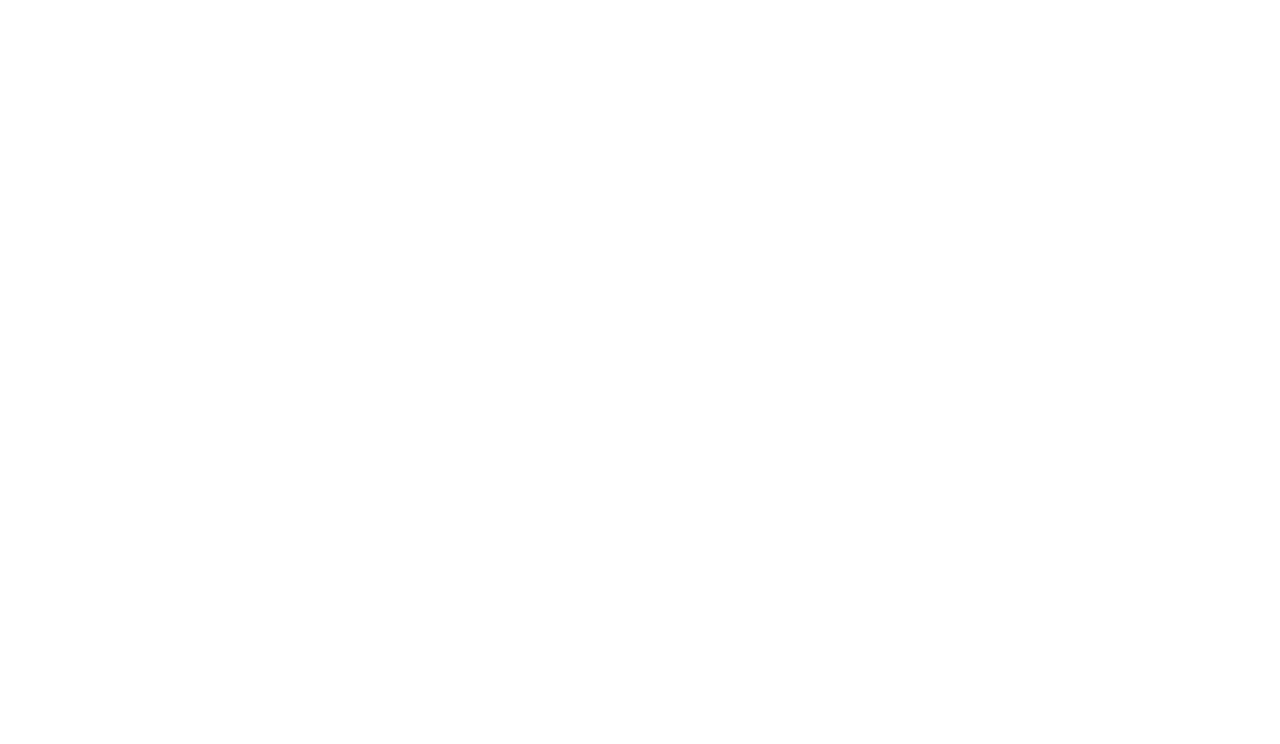
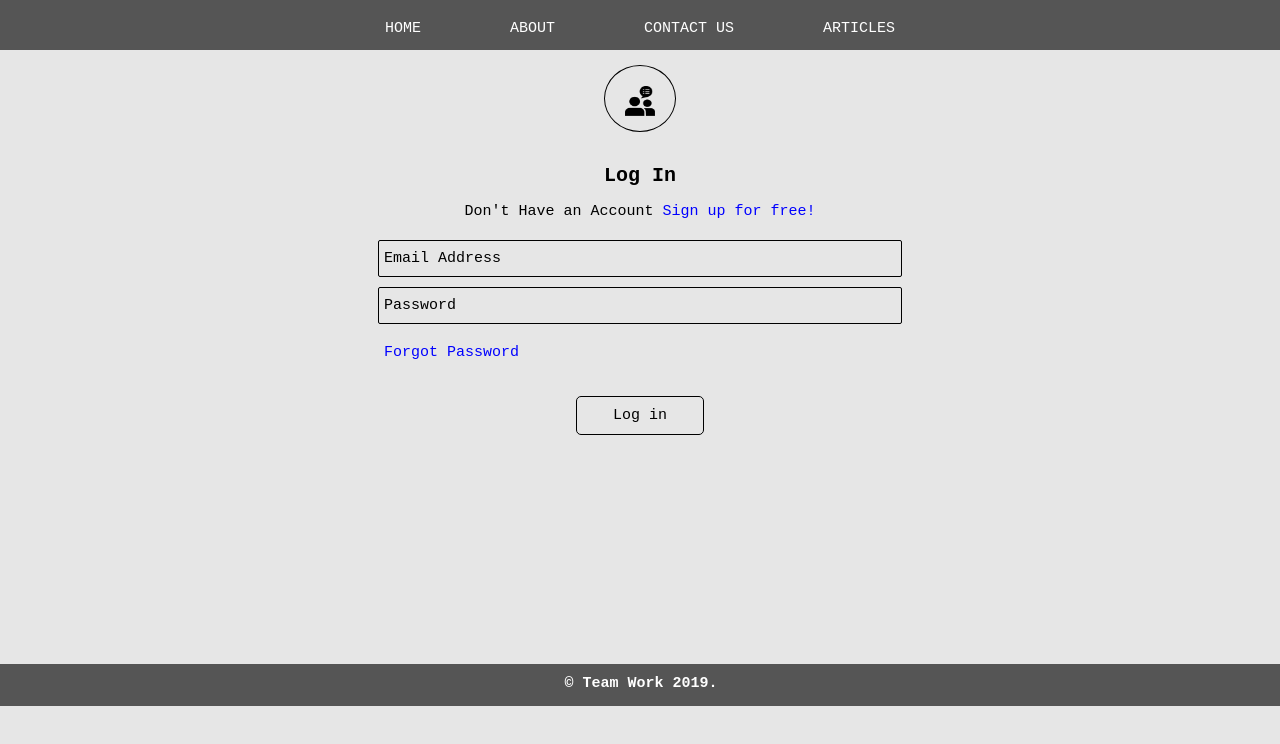
Before and after one commit to mutabazigakuba/Team_Work, a plain HTML site: page UI/pages/login.html in a window 1280 px wide. Drawn offline with Linux system fonts and the light colour scheme.

Commit message:
[Finishes #168292557] added, desinged and connected the login page

```diff
--- a/UI/css/main.css
+++ b/UI/css/main.css
@@ -157,9 +157,19 @@ hr {
   min-height: 250px;
 }
 /* signup page */
+a, a:active, a:visited {
+  color: blue;
+  background: #e6e6e6;
+  text-decoration: none;
+}
+a:hover {
+  color: blue;
+  text-decoration: underline;
+}
 #signupSection {
   text-align: center;
   padding: 0px 0px 100px 0px;
+  min-height: 400px;
 }
 #signupSection h2 {
   font-size: 20px;
--- a/UI/pages/login.html
+++ b/UI/pages/login.html
@@ -0,0 +1,69 @@
+<!DOCTYPE html>
+<html>
+
+<head>
+    <meta charset="utf-8">
+    <meta http-equiv="X-UA-Compatible" content="IE=edge">
+    <title>Signup Page</title>
+    <meta name="viewport" content="width=device-width, initial-scale=1">
+    <link rel="stylesheet" type="text/css" media="screen" href="../css/main.css">
+    <style>
+        #logoSection {
+            width: 100%;
+            text-align: center;
+            display: flex;
+        }
+
+        #imgBg {
+            padding: 10px;
+            border: 1px solid #000000;
+            border-radius: 50%;
+            width: 50px;
+            text-align: center;
+            margin: 15px;
+        }
+
+        #logoSection img {
+            width: 30px;
+            height: 30px;
+        }
+        ::placeholder {
+            color: #000000;
+        }
+    </style>
+    <script src="main.js"></script>
+</head>
+
+<body>
+    <div class="" id="belowTopSection">
+        <div class="" id="navbar">
+            <a href="../index.html"> HOME </a>
+            <a href=""> ABOUT </a>
+            <a href=""> CONTACT US </a>
+            <a href=""> ARTICLES </a>
+        </div>
+    </div>
+    <div class="" id="logoSection">
+        <div class="" id="imgBg">
+            <img src="../images/logo.png" alt="logo">
+        </div>
+    </div>
+    <div class="" id="signupSection">
+        <h2> Log In </h2>
+        <P> Don't Have an Account <a href="./signup.html"> Sign up for free! </a> </P>
+        <form action="">
+            <input type="email" name="" id="" placeholder="Email Address" required> <br>
+            <input type="password" name="" id="" placeholder="Password" required> <br>
+            <p style="text-align:left; margin-left: 30%;" > <a href=""> Forgot Password</a> </p>
+            <button> Log in </button>
+        </form>
+
+    </div>
+    <footer class="footer">
+        <h5> &#169 Team Work
+            <script type="text/javascript">document.write(new Date().getFullYear());</script>.</h5>
+    </footer>
+
+</body>
+
+</html>
```
